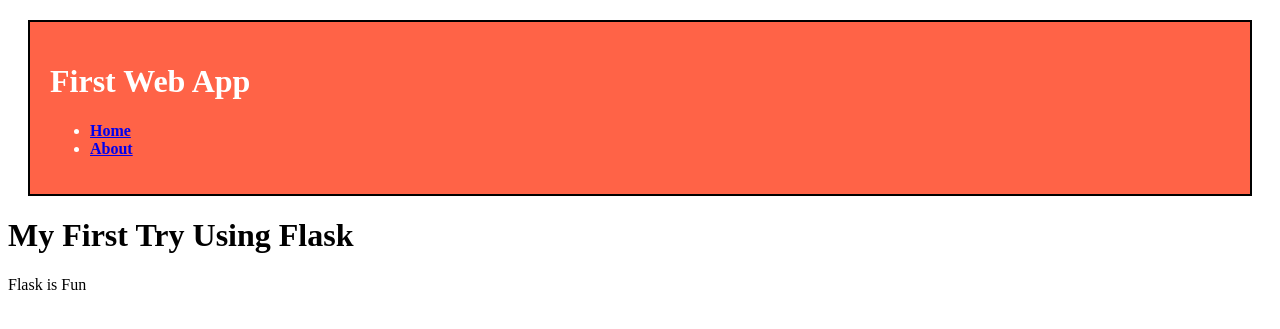
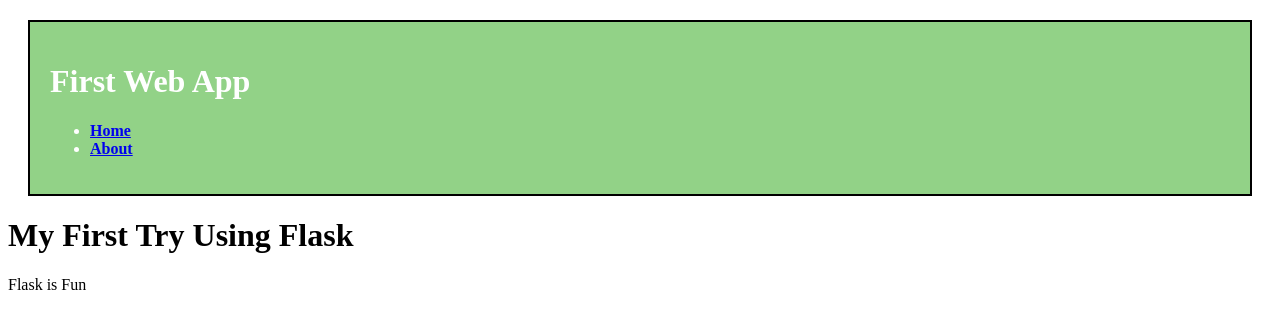
Before and after one commit to psumranchit/flask-demo-for-jenkins-lab, a Flask app: template templates/home.html in a window 1280 px wide. Shown: the top 329 px of the page. Run offline with Flask 2, Linux system fonts and the light colour scheme; the template is opened without the code that fills it, so the values that code supplies are empty.

Commit message:
update css

```diff
--- a/static/template.css
+++ b/static/css/template.css
@@ -1,5 +1,5 @@
 .container {
-    background-color: tomato;
+    background-color: rgb(146, 210, 135);
     color: white;
     border: 2px solid black;
     margin: 20px;
```
